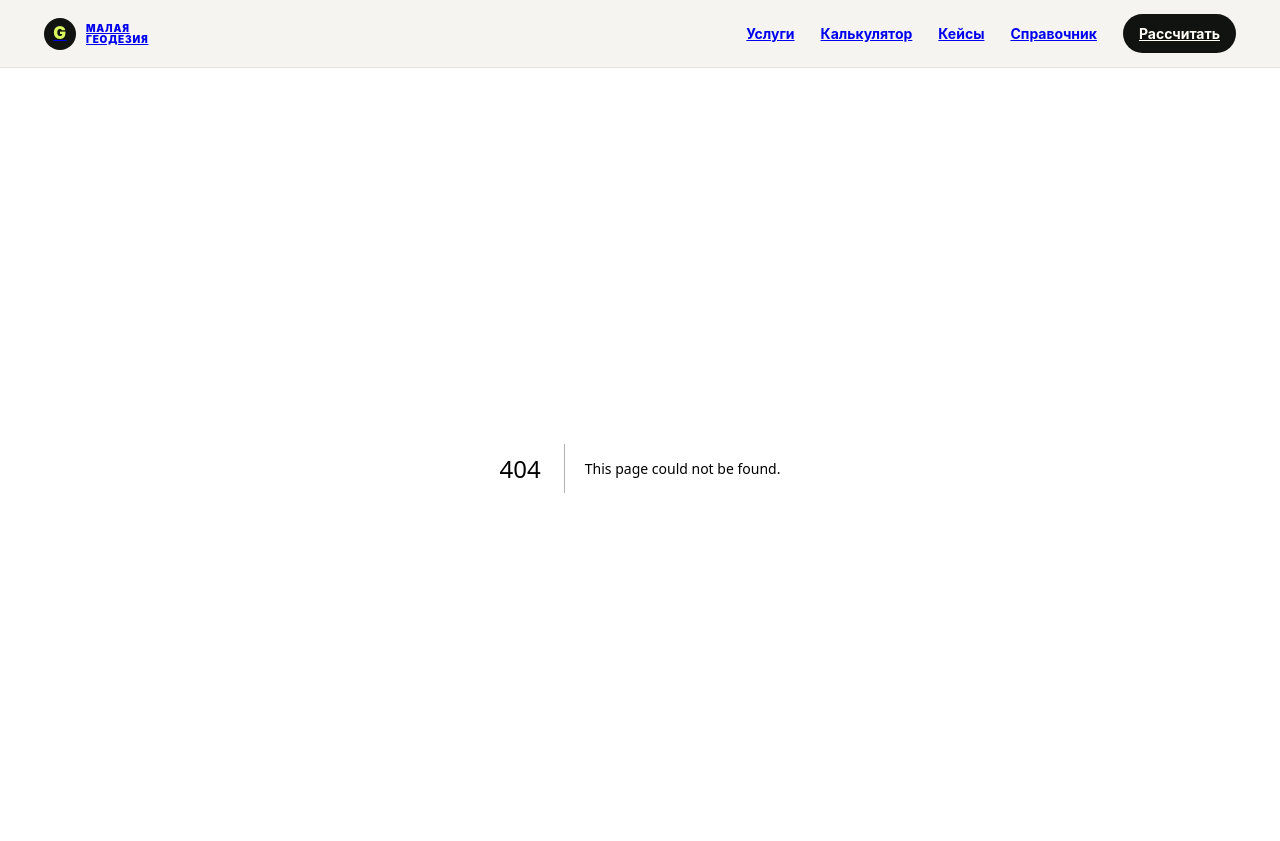
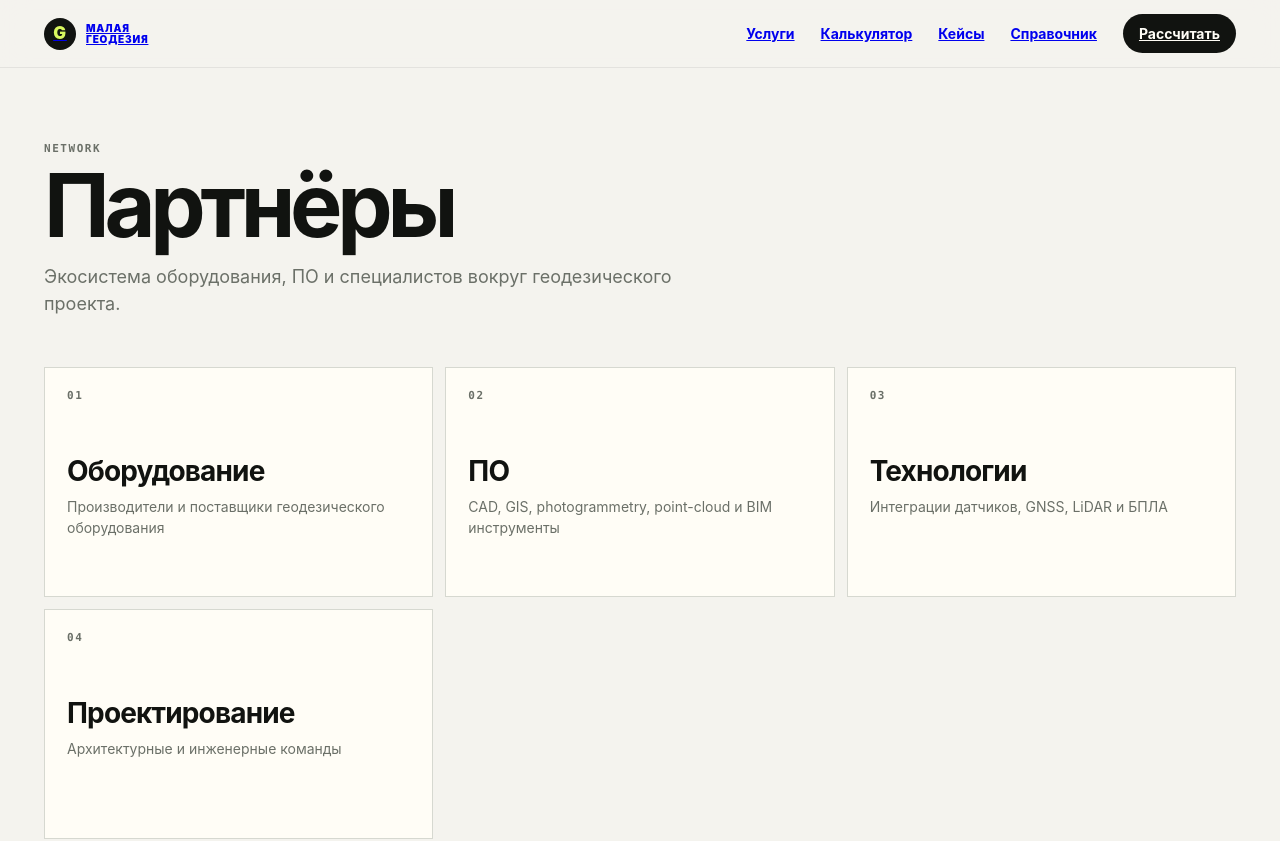
Before and after one commit to alexthanks10039/GPT-GPT-Gpt, a Next.js app: page /partners in a window 1280 px wide. Before the commit this address had no page. Shown: the top 841 px of the page. Built offline with nearby package versions, Linux system fonts and the light colour scheme.

Commit message:
feat: complete geodesy pages and CI

```diff
--- /dev/null
+++ b/app/partners/page.tsx
@@ -0,0 +1 @@
+const partners=[["Оборудование","Производители и поставщики геодезического оборудования"],["ПО","CAD, GIS, photogrammetry, point-cloud и BIM инструменты"],["Технологии","Интеграции датчиков, GNSS, LiDAR и БПЛА"],["Проектирование","Архитектурные и инженерные команды"]]; export default function Partners(){return <section className="section page-content"><div className="page-title"><p className="eyebrow">Network</p><h1>Партнёры</h1><p>Экосистема оборудования, ПО и специалистов вокруг геодезического проекта.</p></div><div className="service-grid">{partners.map(([t,d],i)=><div className="service-card" key={t}><span className="eyebrow">0{i+1}</span><h3>{t}</h3><p>{d}</p></div>)}</div></section>}
```
